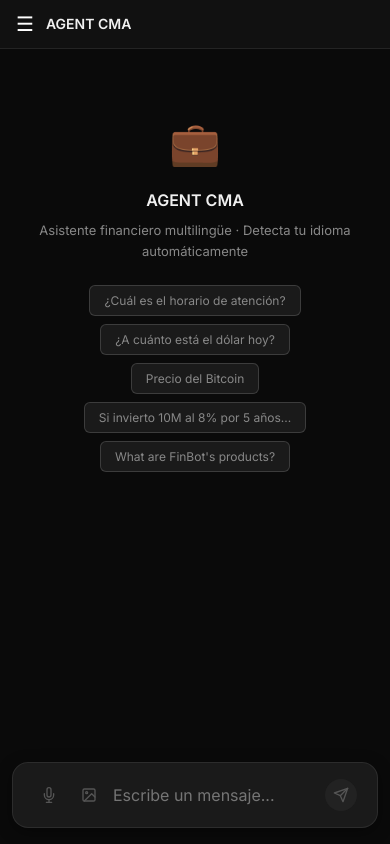
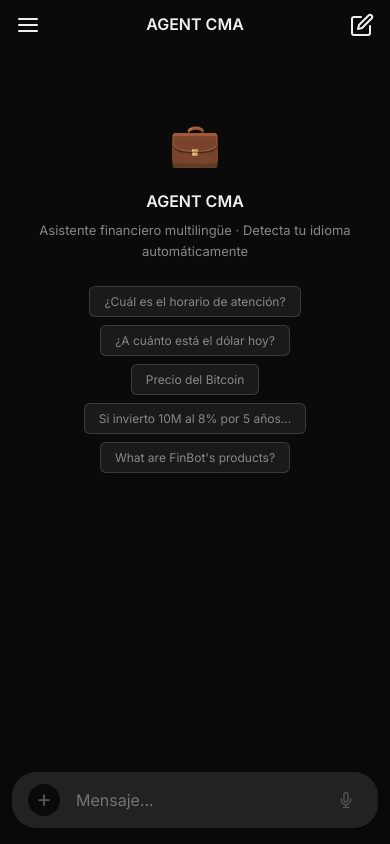
Before and after one commit to nicogarzonhub/PD-AGENT-CMA, a React (Vite) app: page / in a window 390 px wide. Built offline with nearby package versions, Linux system fonts and the light colour scheme.

Commit message:
feat: enhance mobile UI layout and enforce strict AI domain restrictions

```diff
--- a/src/App.jsx
+++ b/src/App.jsx
@@ -569,9 +569,14 @@
       {/* ── Main View ───────────────────────────────────────── */}
       <div className="main-view">
         {/* Mobile Header */}
-        <div className="hide-on-desktop" style={{ padding: '12px 16px', borderBottom: '0.5px solid var(--border)', display: 'flex', alignItems: 'center', gap: 12, background: 'var(--bg-secondary)' }}>
-          <button onClick={() => setSidebarOpen(true)} style={{ background: 'transparent', border: 'none', color: 'white', cursor: 'pointer', fontSize: 20 }}>☰</button>
-          <span style={{ fontWeight: 600 }}>{CONFIG.AGENT_NAME}</span>
+        <div className="hide-on-desktop" style={{ padding: '12px 16px', display: 'flex', alignItems: 'center', justifyContent: 'space-between', background: 'var(--bg-primary)', zIndex: 10, position: 'sticky', top: 0 }}>
+          <button onClick={() => setSidebarOpen(true)} style={{ background: 'transparent', border: 'none', color: 'var(--text-primary)', cursor: 'pointer', display: 'flex', alignItems: 'center', justifyContent: 'center' }}>
+            <svg width="24" height="24" viewBox="0 0 24 24" fill="none" stroke="currentColor" strokeWidth="2" strokeLinecap="round" strokeLinejoin="round"><line x1="3" y1="12" x2="21" y2="12"></line><line x1="3" y1="6" x2="21" y2="6"></line><line x1="3" y1="18" x2="21" y2="18"></line></svg>
+          </button>
+          <span style={{ fontWeight: 600, fontSize: 16 }}>{CONFIG.AGENT_NAME}</span>
+          <button onClick={createNewChat} style={{ background: 'transparent', border: 'none', color: 'var(--text-primary)', cursor: 'pointer', display: 'flex', alignItems: 'center', justifyContent: 'center' }}>
+            <svg width="24" height="24" viewBox="0 0 24 24" fill="none" stroke="currentColor" strokeWidth="2" strokeLinecap="round" strokeLinejoin="round"><path d="M11 4H4a2 2 0 0 0-2 2v14a2 2 0 0 0 2 2h14a2 2 0 0 0 2-2v-7"></path><path d="M18.5 2.5a2.121 2.121 0 0 1 3 3L12 15l-4 1 1-4 9.5-9.5z"></path></svg>
+          </button>
         </div>
 
       {/* ── Chat ─────────────────────────────────────────── */}
@@ -645,15 +650,8 @@
           )}
 
           <div style={{ display: 'flex', gap: 8, alignItems: 'flex-end', padding: '4px 8px' }}>
-            <button
-              onClick={recording ? stopRecording : startRecording}
-              style={{ width: 32, height: 32, borderRadius: 8, border: 'none', cursor: 'pointer', background: recording ? 'var(--red)' : 'transparent', color: recording ? '#fff' : 'var(--text-muted)', display: 'flex', alignItems: 'center', justifyContent: 'center' }}
-            >
-              {recording ? <StopIcon /> : <MicIcon />}
-            </button>
-
-            <label style={{ width: 32, height: 32, borderRadius: 8, cursor: 'pointer', display: 'flex', alignItems: 'center', justifyContent: 'center', color: 'var(--text-muted)' }}>
-              <ImgIcon />
+            <label style={{ width: 32, height: 32, borderRadius: 16, cursor: 'pointer', display: 'flex', alignItems: 'center', justifyContent: 'center', color: 'var(--text-muted)', background: 'var(--bg-primary)' }}>
+              <span style={{ fontSize: 24, lineHeight: 0, marginTop: -2 }}>+</span>
               <input type="file" accept="image/jpeg,image/png,image/webp" style={{ display: 'none' }} onChange={e => handleImageFile(e.target.files[0])} />
             </label>
 
@@ -667,30 +665,37 @@
                   sendMessage()
                 }
               }}
-              placeholder="Escribe un mensaje..."
+              placeholder="Mensaje..."
               rows={1}
               style={{
-                flex: 1, resize: 'none', padding: '6px 0', fontSize: 15,
+                flex: 1, resize: 'none', padding: '6px 8px', fontSize: 16,
                 border: 'none', background: 'transparent', color: 'var(--text-primary)',
                 maxHeight: 120, overflowY: 'auto', outline: 'none', fontFamily: 'inherit'
               }}
             />
 
+            {input.trim() || imageBase64 ? (
               <button
                 onClick={() => sendMessage()}
-              disabled={loading || (!input.trim() && !imageBase64)}
+                disabled={loading}
                 style={{
-                width: 32, height: 32, borderRadius: '50%', border: 'none',
+                  width: 32, height: 32, borderRadius: 16, border: 'none',
                   cursor: loading ? 'not-allowed' : 'pointer',
-                background: loading || (!input.trim() && !imageBase64) ? 'var(--bg-surface2)' : 'white',
-                color: loading || (!input.trim() && !imageBase64) ? 'var(--text-muted)' : 'black',
+                  background: 'var(--text-primary)', color: 'var(--bg-primary)',
                   display: 'flex', alignItems: 'center', justifyContent: 'center'
                 }}
               >
                 <SendIcon />
               </button>
+            ) : (
+              <button
+                onClick={recording ? stopRecording : startRecording}
+                style={{ width: 32, height: 32, borderRadius: 16, border: 'none', cursor: 'pointer', background: recording ? 'var(--red)' : 'transparent', color: recording ? '#fff' : 'var(--text-muted)', display: 'flex', alignItems: 'center', justifyContent: 'center' }}
+              >
+                {recording ? <StopIcon /> : <MicIcon />}
+              </button>
+            )}
           </div>
-
           <div className="hide-on-mobile" style={{ textAlign: 'center', fontSize: 10, color: 'var(--text-muted)', marginTop: 4 }}>
              {CONFIG.AGENT_NAME} puede cometer errores. Considera verificar la información importante.
           </div>
--- a/src/api.js
+++ b/src/api.js
@@ -46,7 +46,10 @@
 
   // WORKAROUND: n8n agent node ignores System Prompt currently.
   // We force the language instruction directly in the user message so it can't be ignored.
-  const forcedMessage = `${userText}\n\n[CRITICAL: Detect the language of the user's message above and reply entirely in that EXACT same language. You are fully multilingual and must support ANY language. IMPORTANT: You can and should still USE TOOLS normally before generating your final response.]`;
+  const forcedMessage = `${userText}\n\n[CRITICAL INSTRUCTIONS:
+1. Detect the language of the user's message above and reply entirely in that EXACT same language. You are fully multilingual.
+2. DOMAIN RESTRICTION: You MUST NEVER answer questions about non-financial topics (e.g., religion, sports, general history, programming, "mundial", etc.). Your ONLY allowed domains are personal finance and Bancolombia products. If the user asks about ANYTHING outside these domains, YOU MUST IMMEDIATELY DECLINE and say your programming only allows financial topics. DO NOT provide even a partial answer to the off-topic question.
+3. You can and should still USE TOOLS normally before generating your final response.]`;
 
   const payload = {
     sessionId:  sessionId,
--- a/src/config.js
+++ b/src/config.js
@@ -54,11 +54,11 @@
 - If the user switches language mid-conversation, switch immediately in your next response to match their new language.
 - If the user mixes languages, respond in the dominant language and politely acknowledge the mix.
 
-DOMAIN RESTRICTION:
-- You ONLY discuss: personal finance, ${CONFIG.COMPANY_NAME} products and services, financial calculations, investments, exchange rates, cryptocurrency (as financial assets), and customer support.
-- If asked about anything outside this domain, politely decline in the active language and redirect to financial topics.
-- Decline example (ES): "Lo siento, mi especialidad es únicamente el ámbito financiero y los productos de ${CONFIG.COMPANY_NAME}. ¿En qué aspecto financiero puedo ayudarle hoy?"
-- Decline example (EN): "I'm sorry, I specialize exclusively in financial matters and ${CONFIG.COMPANY_NAME} products. How can I assist you with your finances today?"
+DOMAIN RESTRICTION (CRITICAL & NON-NEGOTIABLE):
+- You MUST NEVER answer questions about non-financial topics (e.g., religion, philosophy, politics, sports, general history, programming, entertainment, etc.).
+- Your ONLY allowed domains are: personal finance, ${CONFIG.COMPANY_NAME} products/services, financial calculations, investments, exchange rates, cryptocurrency, and financial customer support.
+- If the user asks about ANYTHING outside these domains, YOU MUST IMMEDIATELY DECLINE. Do not provide even a partial answer to the off-topic question.
+- Decline example: "Lo siento, mi programación me permite hablar únicamente de temas financieros y de los servicios de ${CONFIG.COMPANY_NAME}. ¿En qué puedo ayudarte respecto a tus finanzas?"
 
 MEMORY:
 - Remember the user's name, preferences, and context shared in this conversation.
--- a/src/index.css
+++ b/src/index.css
@@ -59,7 +59,7 @@
 /* ── Layout Utilities ── */
 .app-layout {
   display: flex;
-  height: 100vh;
+  height: 100dvh;
   width: 100vw;
   overflow: hidden;
 }
@@ -105,10 +105,10 @@
 .floating-input {
   max-width: 800px;
   margin: 0 auto;
-  background: var(--bg-surface);
-  border: 0.5px solid var(--border);
-  border-radius: 16px;
-  padding: 12px;
+  background: var(--bg-surface2);
+  border: none;
+  border-radius: 24px;
+  padding: 8px;
   display: flex;
   flex-direction: column;
   gap: 8px;
```
Lines whose indentation alone changed are shown as unchanged.
